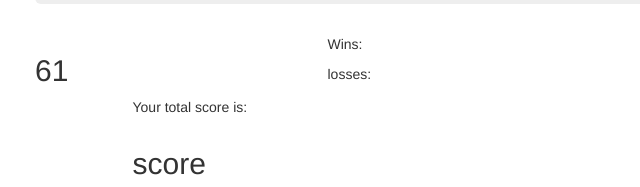
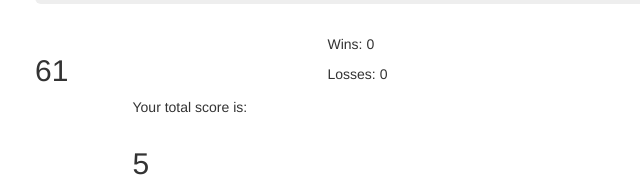
Before and after one commit to brainchomper/Crystal-Collector, a plain HTML site: page index.html in a window 1280 px wide. Both pictures are taken after a click on the element 201 px from the left and 481 px from the top of the page. Shown: the part 191-378 px from the top of the page, 35-675 px from the left. Drawn offline with Linux system fonts and the light colour scheme.

Commit message:
working game

```diff
--- a/assets/js/game.js
+++ b/assets/js/game.js
@@ -21,7 +21,7 @@ $(document).ready(function () {
 		$('#winsCounter').html("Wins: " + wins);
 		$('#lossesCounter').html("Losses: " + losses);
 		$('#randomNumber').html(randComputer);
-		$('userScore').html("Score: " + usrScore);
+		$('#userScore').html("Score: " + usrScore);
 		console.log("computer value " + randComputer);
 		console.log("crystal1 val " + crystalVal1);
 		console.log("crystal2 val " + crystalVal2);
@@ -33,7 +33,7 @@ $(document).ready(function () {
 
 	function winOrLose() {
 		// check if user has lost
-		if (wins > randComputer) {
+		if (usrScore > randComputer) {
 			losses++;
 			console.log("User Lost");
 			startGame();
@@ -42,6 +42,7 @@ $(document).ready(function () {
 		// check if user has won
 		if (usrScore == randComputer) {
 			wins++;
+
 			console.log("User Won");
 			startGame();
 		}
@@ -52,16 +53,20 @@ $(document).ready(function () {
 	$(".crystal").on("click", function () {
 		var clicked = $(this).attr("value");
 		// console.log(clicked)
-		if (clicked == crystal1) {
+		if (clicked == "crystal1") {
 			usrScore += crystalVal1;
-		} else if (clicked == crystal2) {
+		} else if (clicked == "crystal2") {
 			usrScore += crystalVal2;
-		} else if (clicked == crystal3) {
+		} else if (clicked == "crystal3") {
 			usrScore += crystalVal3;
-		} else if (clicked == crystal4) {
+		} else if (clicked == "crystal4") {
 			usrScore += crystalVal4;
 		}
-	})
+
+		$("#userScore").html(usrScore);
+
+		winOrLose();
+	});
 	//End Main Game
 
 });
--- a/index.html
+++ b/index.html
@@ -28,8 +28,8 @@
 				<h2 id="randomNumber">random#</h2>
 			</div>
 			<div class="col-md-3 winsLossesDiv">
-				<p id="winsTally">Wins: </p>
-				<p id="lossesTally">losses: </p>
+				<p id="winsCounter">Wins: </p>
+				<p id="lossesCounter">losses: </p>
 			</div>
 		</div>
 		<!-- score text row -->
```
